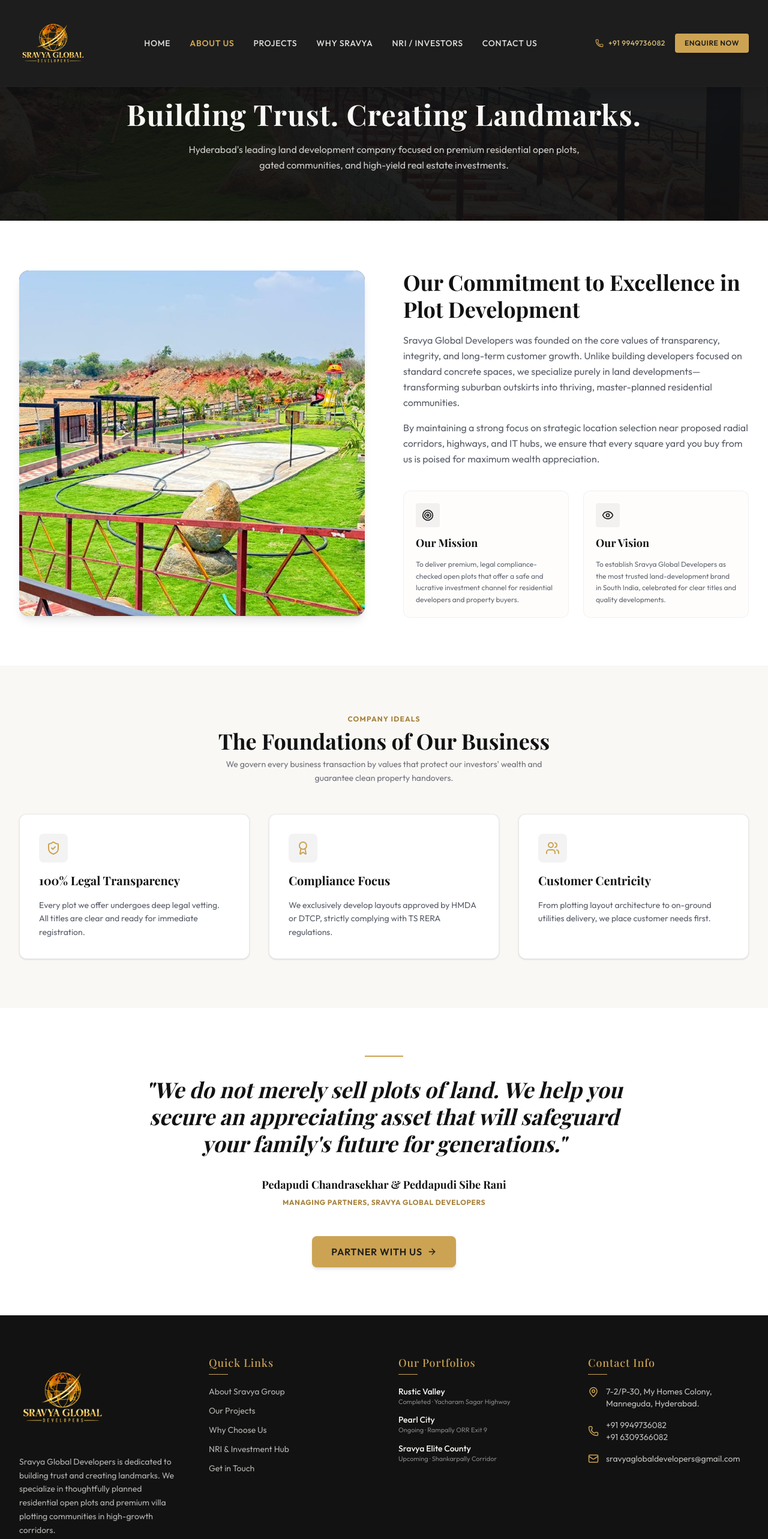
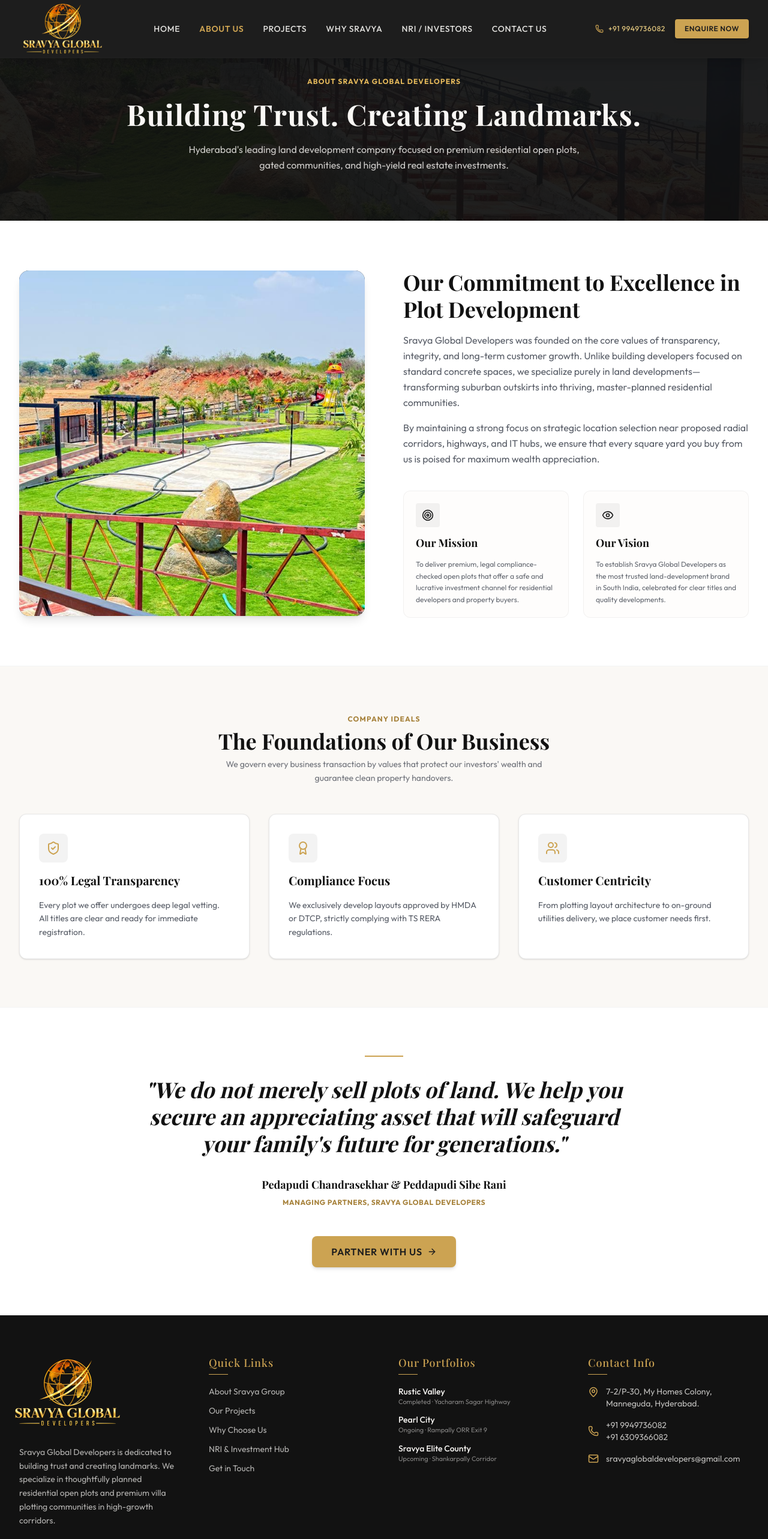
Before and after one commit to dls9494/SRAVYA-DEVELOPERS, a Next.js app: page /about in a window 1280 px wide. Shown: the top 2566 px of the page at 60% size. Built offline with nearby package versions, Linux system fonts and the light colour scheme; a web font is replaced by a local one.

Commit message:
Adjust header and footer logo size and aspect ratio container

```diff
--- a/src/components/Footer.tsx
+++ b/src/components/Footer.tsx
@@ -52,8 +52,8 @@
 
           {/* Brand Info */}
           <div className="space-y-6">
-            <Link href="/" className="group block">
-              <div className="relative w-36 h-36 group-hover:scale-105 transition-transform duration-300">
+            <Link href="/" className="group block -ml-4">
+              <div className="relative w-48 h-32 group-hover:scale-105 transition-transform duration-300">
                 <Image
                   src="/images/logo-v4.png"
                   alt="Sravya Global Developers"
--- a/src/components/Header.tsx
+++ b/src/components/Header.tsx
@@ -66,9 +66,9 @@
         <div className="max-w-7xl mx-auto px-4 sm:px-6 lg:px-8">
           <div className="flex items-center justify-between">
             {/* Logo Section */}
-            <div className="flex-shrink-0">
+            <div className="flex-shrink-0 -my-4">
               <Link href="/" className="group block">
-                <div className="relative w-28 h-28 group-hover:scale-105 transition-transform duration-300">
+                <div className="relative w-36 h-24 group-hover:scale-105 transition-transform duration-300">
                   <Image
                     src="/images/logo-v4.png"
                     alt="Sravya Global Developers"
@@ -154,7 +154,7 @@
               <div>
                 {/* Header of Mobile Menu */}
                 <div className="flex items-center justify-between pb-6 border-b border-primary-900">
-                  <div className="relative w-24 h-24">
+                  <div className="relative w-24 h-16">
                     <Image
                       src="/images/logo-v4.png"
                       alt="Sravya Global Developers"
```
